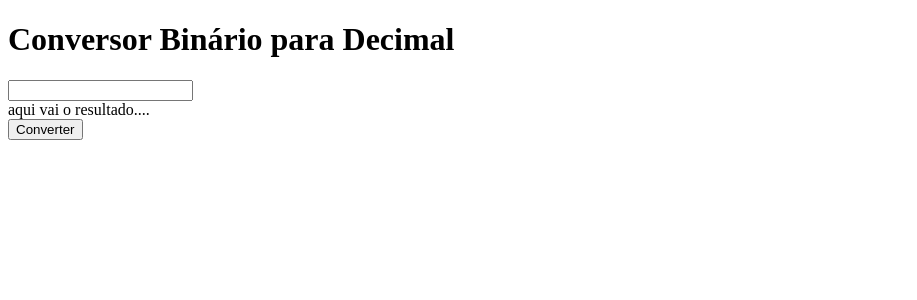
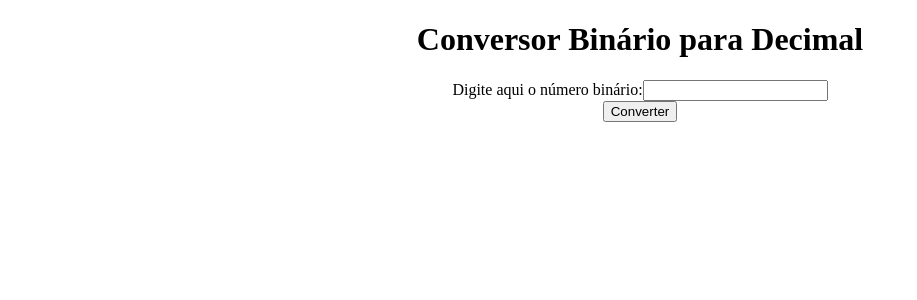
Before and after one commit to Elielson77/binary_conversor, a React (Vite) app: page / in a window 1280 px wide. Shown: the top 300 px of the page, without its empty margins (0-917 px from the left). Built offline with nearby package versions, Linux system fonts and the light colour scheme.

Commit message:
add logic binary to decimal

```diff
--- /dev/null
+++ b/src/App.css
@@ -0,0 +1,3 @@
+.App{
+  text-align: center;
+}
--- a/src/App.jsx
+++ b/src/App.jsx
@@ -1,4 +1,5 @@
 import BinaryToDecimal from './components/BinaryToDecimal'
+import './App.css'
 
 function App() {
 
--- a/src/components/BinaryToDecimal/index.jsx
+++ b/src/components/BinaryToDecimal/index.jsx
@@ -1,13 +1,38 @@
-import React from "react";
+import React, { useState } from "react";
 
 const BinaryToDecimal = () => {
 
-  return(
-    <div className="input-container">
-      <input type="number" />
-      <div className="resultado">aqui vai o resultado....</div>
-      <button>Converter</button>
-    </div>
+  const [binaryNumber, setBinaryNumber] = useState();
+  const [decimalNumber, setDecimalNumber] = useState();
+
+  const binaryToDecimal = (binary) => {
+    const arrayOfBinary = binary.toString().split('').reverse()
+    let decimalNumber = 0;
+
+    for (let i = 0; i < arrayOfBinary.length; i++) {
+      const binaryDigit = Number(arrayOfBinary[i])
+      if (binaryDigit !== 0 && binaryDigit !== 1) {
+        console.log(binaryDigit)
+        return "Insira apenas 0 ou 1!"
+      }
+      decimalNumber += binaryDigit * (2 ** i);
+    }
+    setDecimalNumber(decimalNumber);
+  }
+
+
+  return (
+    <>
+      <div className="input-container">
+        <label>
+          Digite aqui o número binário:
+          <input type="number" onChange={e => setBinaryNumber(e.target.value)}/>
+        </label>
+        <div className="resultado">{decimalNumber}</div>
+      </div>
+      <button onClick={() => binaryToDecimal(binaryNumber)}>Converter</button>
+    </>
+
   )
 }
 
```
